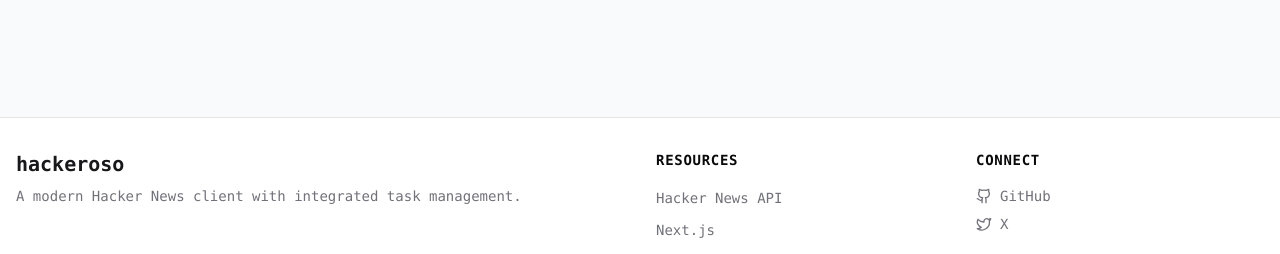
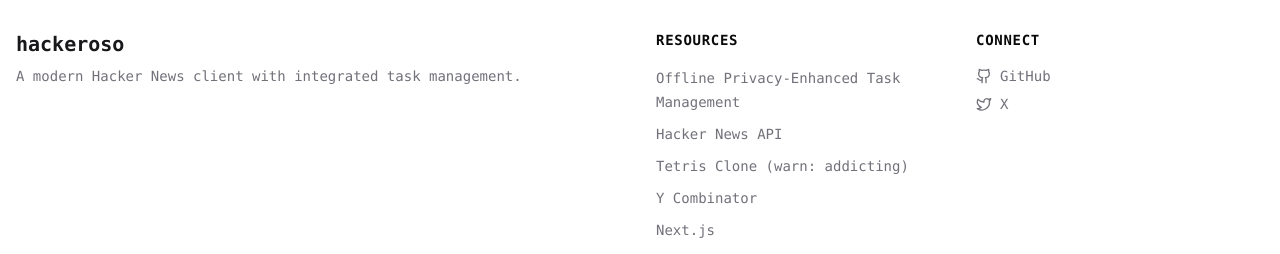
Before and after one commit to lpolish/hackeroso, a Next.js app: page / in a window 1280 px wide. Shown: the part 457-711 px from the top of the page. Built offline with nearby package versions, Linux system fonts and the light colour scheme; no server answers.

Commit message:
updated footer

```diff
--- a/app/components/Footer.tsx
+++ b/app/components/Footer.tsx
@@ -18,17 +18,32 @@
             <h3 className="text-sm font-semibold text-foreground uppercase tracking-wider">Resources</h3>
             <ul className="mt-4 space-y-2">
               <li>
-                <a href="https://github.com/HackerNews/API" className="text-sm text-muted-foreground hover:text-primary">
+                <Link href="/tasks" className="text-sm text-muted-foreground hover:text-primary">
+                  Offline Privacy-Enhanced Task Management
+                </Link>
+              </li>
+              <li>
+                <a href="https://github.com/HackerNews/API" className="text-sm text-muted-foreground hover:text-primary" target="_blank">
                   Hacker News API
                 </a>
               </li>
               <li>
-                <a href="https://nextjs.org/" className="text-sm text-muted-foreground hover:text-primary">
+                <a href="https://tetris.hackeroso.com/" className="text-sm text-muted-foreground hover:text-primary" target="_blank">
+                  Tetris Clone (warn: addicting)
+                </a>
+              </li>
+              <li>
+                <Link href="https://ycombinator.com/" className="text-sm text-muted-foreground hover:text-primary" target="_blank">
+                  Y Combinator
+                </Link>
+              </li>
+              <li>
+                <a href="https://nextjs.org/" className="text-sm text-muted-foreground hover:text-primary" target="_blank">
                   Next.js
                 </a>
               </li>
               <li>
-                <a href="https://vercel.com/" className="text-sm text-muted-foreground hover:text-primary">
+                <a href="https://vercel.com/" className="text-sm text-muted-foreground hover:text-primary" target="_blank">
                   Vercel
                 </a>
               </li>
@@ -38,13 +53,13 @@
             <h3 className="text-sm font-semibold text-foreground uppercase tracking-wider">Connect</h3>
             <ul className="mt-4 space-y-2">
               <li>
-                <a href="https://github.com/lpolish/hackeroso" className="text-sm text-muted-foreground hover:text-primary flex items-center">
+                <a href="https://github.com/lpolish/hackeroso" className="text-sm text-muted-foreground hover:text-primary flex items-center" target="_blank">
                   <Github className="w-4 h-4 mr-2" />
                   GitHub
                 </a>
               </li>
               <li>
-                <a href="https://twitter.com/pulidoman" className="text-sm text-muted-foreground hover:text-primary flex items-center">
+                <a href="https://twitter.com/pulidoman" className="text-sm text-muted-foreground hover:text-primary flex items-center" target="_blank">
                   <Twitter className="w-4 h-4 mr-2" />
                   X
                 </a>
```
